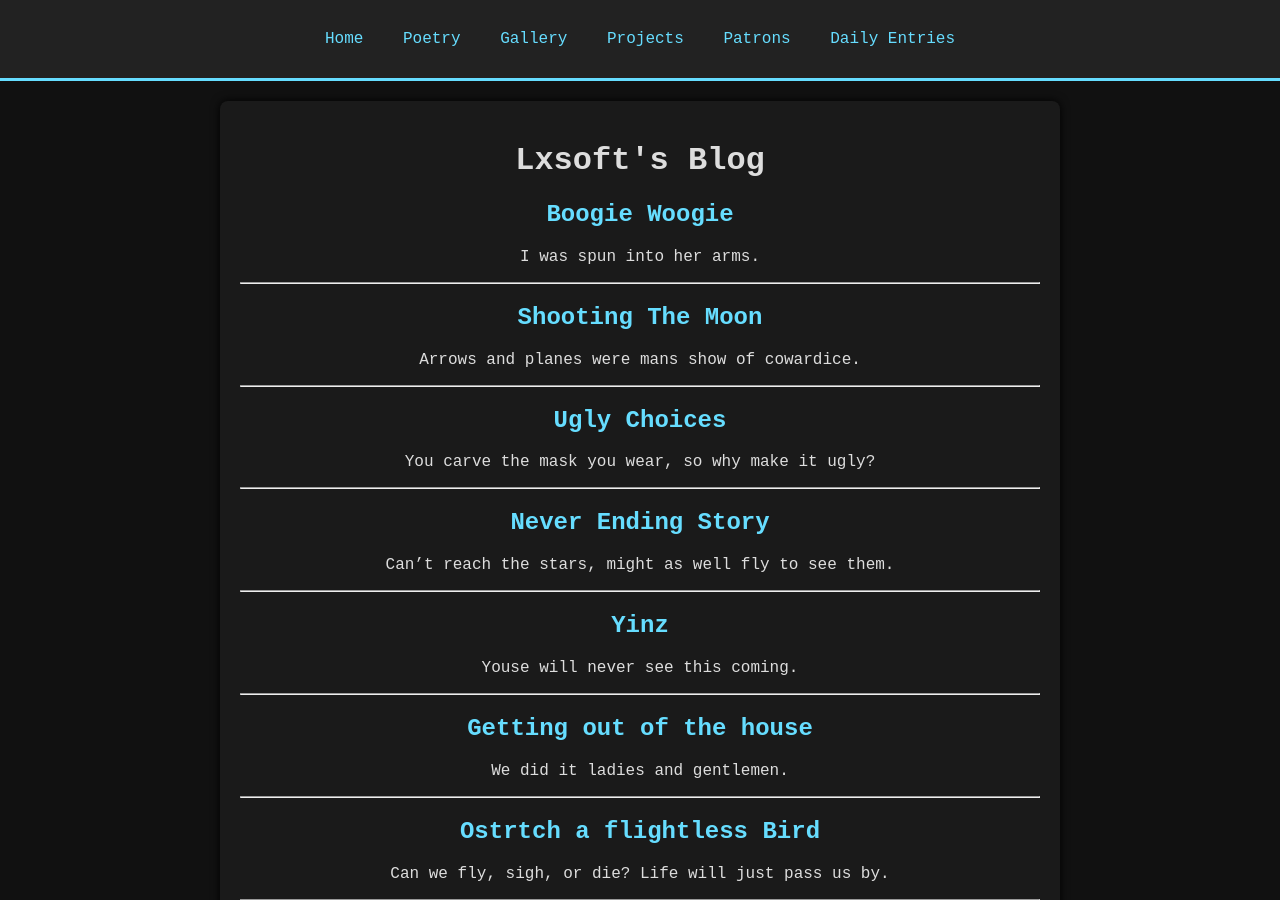
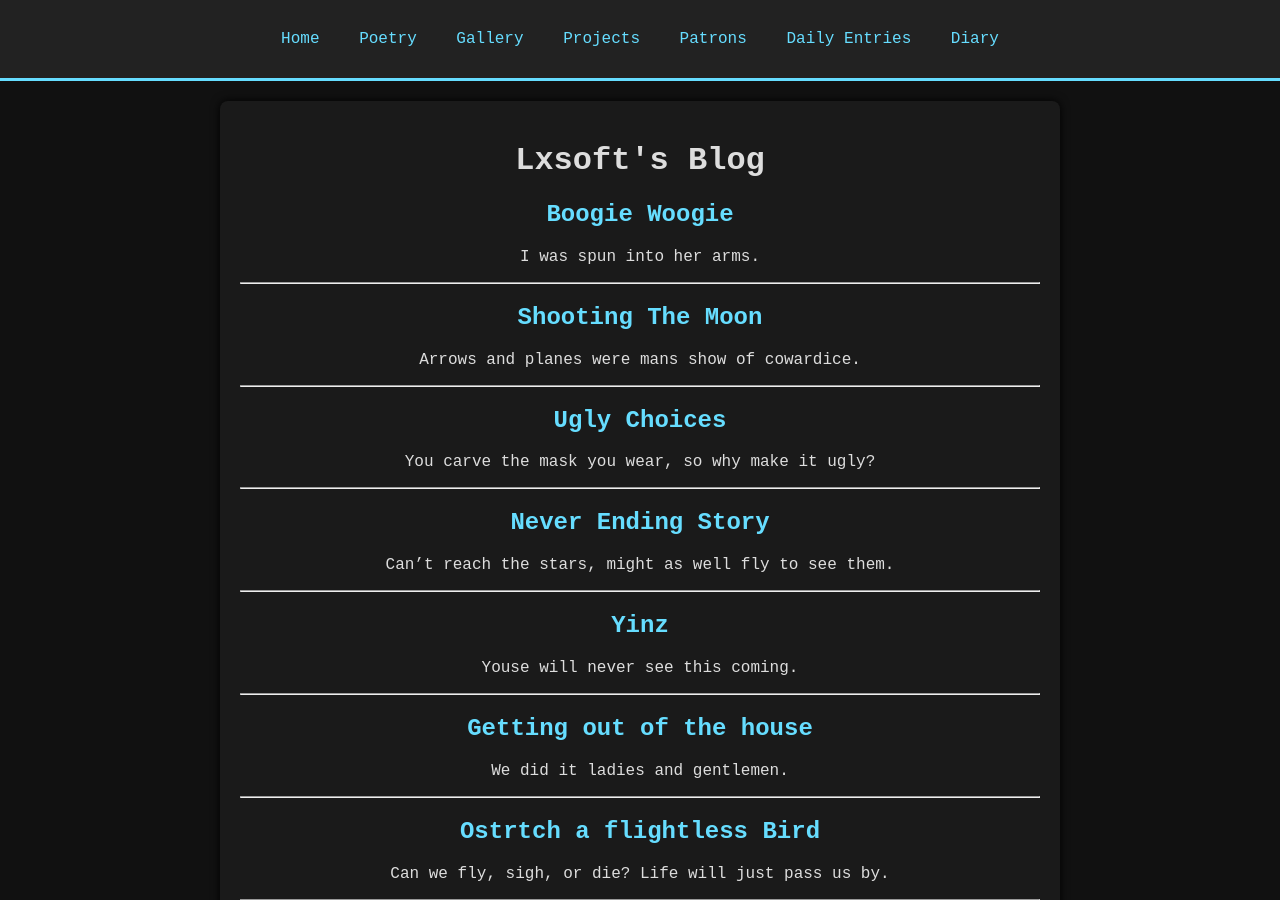
Before and after one commit to Lxsoftroxs/Lxsoftroxs.github.io, a Jekyll site: the page built from index.html, in a window 1280 px wide and 900 px high. Built offline with Jekyll 4.4.1, drawn with Linux system fonts in a browser that asks for light colours.

Commit message:
Update header.html

```diff
--- a/_includes/header.html
+++ b/_includes/header.html
@@ -9,6 +9,7 @@
         <li><a href="{{ '/projects/' | relative_url }}">Projects</a></li>
         <li><a href="{{ '/patrons/' | relative_url }}">Patrons</a></li>
         <li><a href="{{ '/journal/' | relative_url }}">Daily Entries</a></li>
+        <li><a href="{{ '/diary/' | relative_url }}">Diary</a></li>
       </ul>
     </nav>
   </div>
```
